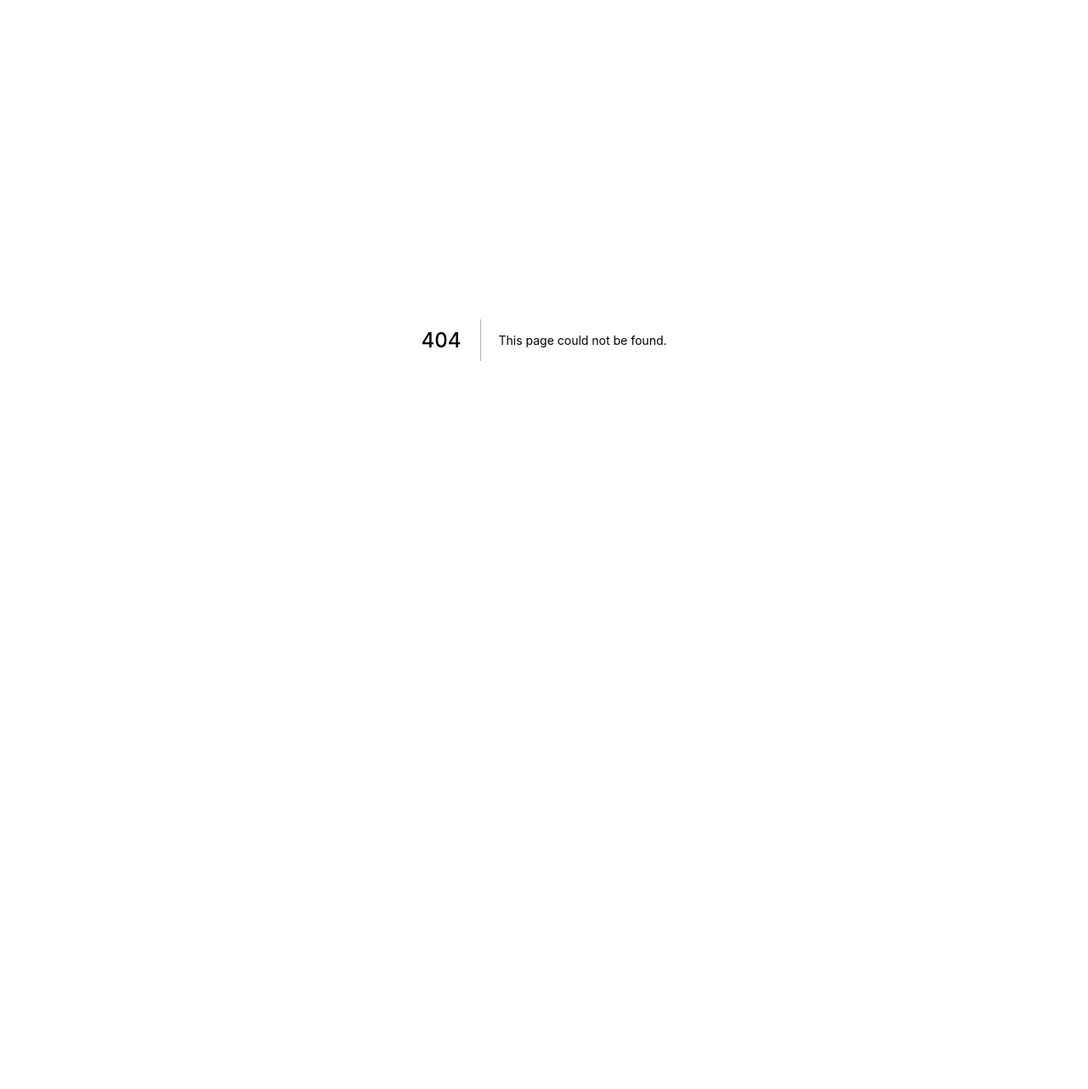
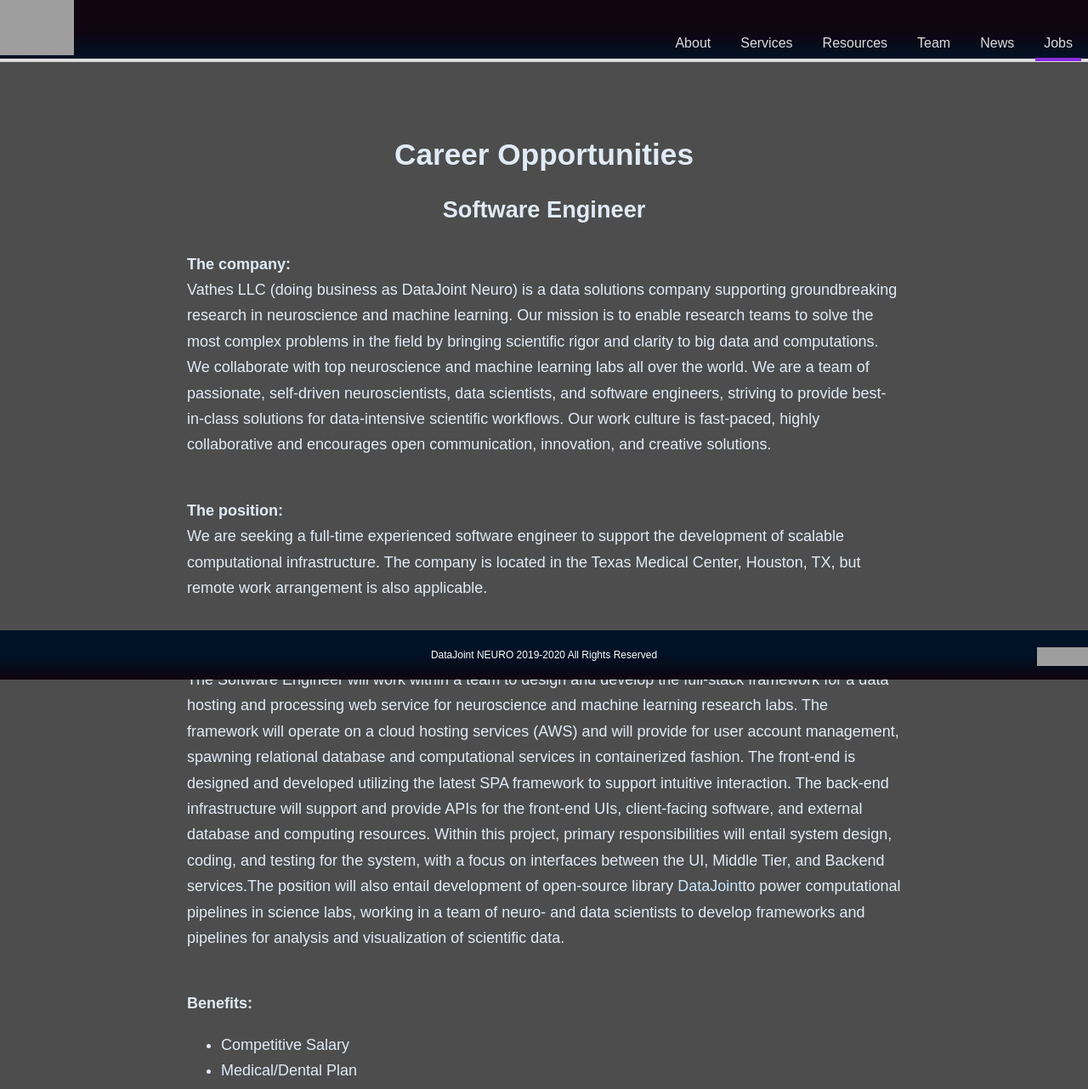
Before and after one commit to vathes/djneuro, a Next.js app: page /jobs in a window 1280 px wide. Before the commit this address had no page. Shown: the top 1282 px of the page at 85% size. Before the commit the page ends 800 px from the top, so only its background shows below. Built offline with nearby package versions, Linux system fonts and the light colour scheme; grey boxes are pictures that could not be loaded.

Commit message:
add a jobs endpoint with new posting

```diff
--- a/components/Navigation.js
+++ b/components/Navigation.js
@@ -166,6 +166,9 @@
                         <div className="linkWrap">
                             <ActiveLink href="/news">News</ActiveLink>
                         </div>
+                        <div className="linkWrap">
+                            <ActiveLink href="/jobs">Jobs</ActiveLink>
+                        </div>
                         {/* <Link href="/about">
                             <a className="linkStyle" style={this.isInView('/about')}>About</a>
                         </Link>
--- /dev/null
+++ b/pages/jobs.js
@@ -0,0 +1,188 @@
+import Layout from '../components/Layout.js';
+
+
+const background = {
+    backgroundColor: 'rgba(0, 0, 0, 0.65)',
+    padding: '60px 40px',
+    color: '#E1EBF7',
+    position: 'relative'
+};
+
+
+const About = () => (
+    <Layout>
+
+        <div style={background}>
+            <h2>Career Opportunities</h2>
+
+            <h3>Software Engineer</h3>
+            <div className="job-section">
+                <p className="job-description">
+                    <b>The company:</b><br />Vathes LLC (doing business as DataJoint Neuro) is a data solutions company supporting groundbreaking research in neuroscience and
+                    machine learning. Our mission is to enable research teams to solve the most complex problems in the field by bringing scientific
+                    rigor and clarity to big data and computations. We collaborate with top neuroscience and machine learning labs all over the world.
+                    We are a team of passionate, self-driven neuroscientists, data scientists, and software engineers, striving to provide best-in-class
+                    solutions for data-intensive scientific workflows. Our work culture is fast-paced, highly collaborative and encourages open
+                    communication, innovation, and creative solutions.
+                </p>
+
+            </div>
+            <div className="job-section">
+                <p className="job-description">
+                    <b>The position:</b><br />We are seeking a full-time experienced software engineer to support the development of scalable computational
+                    infrastructure. The company is located in the Texas Medical Center, Houston, TX, but remote work arrangement
+                    is also applicable.
+                </p>
+            </div>
+
+            <div className="job-section">
+                <p className="job-description">
+                    <b>Responsibilities:</b><br />The Software Engineer will work within a team to design and develop the full-stack framework for a data hosting and
+                    processing web service for neuroscience and machine learning research labs. The framework will operate on a cloud
+                    hosting services (AWS) and will provide for user account management, spawning relational database and computational
+                    services in containerized fashion. The front-end is designed and developed utilizing the latest SPA framework to support
+                    intuitive interaction. The back-end infrastructure will support and provide APIs for the front-end UIs, client-facing
+                    software, and external database and computing resources. Within this project, primary responsibilities will entail
+                    system design, coding, and testing for the system, with a focus on interfaces between the UI, Middle Tier, and Backend
+                    services.The position will also entail development of open-source library <a target="_blank" href="https://datajoint.io">DataJoint</a>
+                    to power computational pipelines in science labs, working in a team of neuro- and data scientists to develop frameworks
+                    and pipelines for analysis and visualization of scientific data.
+                </p>
+            </div>
+            <div className="job-section">
+                <p className="job-description">
+                    <b>Benefits:</b><br />
+                    <ul>
+                        <li>Competitive Salary</li>
+                        <li>Medical/Dental Plan</li>
+                        <li>Flexible Remote Work Options</li>
+                    </ul>
+                </p>
+            </div>
+            <div className="job-section">
+                <p className="job-description list-bottom">
+
+                    <b>Qualifications:</b><br />
+                    Required:
+                    <ul>
+                        <li>Strong background in software development (2+ years of demonstrated relevant professional experience)</li>
+                        <li>B.S.+  in Computer Science or a related field</li>
+                        <li>Proficiency in JavaScript and Python</li>
+                        <li>Proficiency in a system programming language (e.g. C/C++, Rust, Go)</li>
+                        <li>Working knowledge of algorithms and data structures</li>
+                        <li>Experience with GNU/Linux operating systems</li>
+                        <li>Experience with full-stack web development</li>
+                        <li>Experience in Node.js or equivalent back-end server framework</li>
+                        <li>Experience with SPA frameworks (e.g. React or Angular)</li>
+                        <li>Experience in test-driven development</li>
+                        <li>Experience developing in teams</li>
+                    </ul>
+                </p>
+            </div>
+            <div className="job-section">
+                <p className="job-description list-bottom">Preferred:
+                    <ul>
+                        <li>Experience in open source software development</li>
+                        <li>Experience with collaborative development process (e.g. GitHub, pull-request based development flow)</li>
+                        <li>Experience in scientific programming (e.g. NumPy/SciPy, MATLAB) and visualizations (e.g. Matplotlib, Plotly)</li>
+                        <li>Experience in networking and database management</li>
+                        <li>Experience in cloud computing (e.g. AWS)</li>
+                        <li>Experience in Docker/Kubernetes</li>
+                    </ul>
+                </p>
+            </div>
+            <div className="job-section">
+                <p className="job-description">
+                    <a href="mailto:jobs@vathes.com?subject=Interested in applying for the Software Engineer position" target="_blank" role="button">
+                    <button className="apply-button">Contact Us</button>
+                    </a>
+                </p>
+            </div>
+        </div >
+
+        <style jsx>{`
+            a {
+                text-decoration: none;
+                color: #CAE7FF; // light bluish grey
+            }
+
+            a:hover {
+                color: #41B0F7 ;
+            }
+
+            div {
+                background-repeat: no-repeat;
+                background-size: cover;
+                color: #E1EBF7;  // blueish muted white
+            }
+
+            div.job-section {
+            }
+
+            h2 {
+                font-size: 2.2rem;
+                m
+            }
+            h3 {
+                font-size: 1.7rem;
+            }
+
+            p.job-description {
+                text-align: left;
+                padding: 5px 15% 2%;
+                font-size: 18px;
+                line-height: 1.9rem;
+            }
+
+            p.job-description.list-bottom {
+                padding: 5px 15%;
+                margin-top: -1em;
+            }
+
+            button.apply-button {
+                padding: 30px 60px;
+                background-color: blueviolet;
+                color: white;
+                font-size: 1.3rem;
+                margin-top: 2%;
+                margin-bottom: 30px;
+                border-radius: 5px;
+                border: 0px;
+            }
+
+            button.apply-button:hover {
+                background-color: #701ac0;
+                cursor: pointer;
+            }
+
+            @media (max-width: 1440px) {
+
+            }
+            @media (max-width: 768px) {
+                h3 {
+                    font-size: 1.3rem;
+                }
+
+                p.job-description {
+                    font-size: 1rem;
+                    line-height: 1.9rem;
+                    padding: 5px 7% 1.5%;
+                }
+            }
+            @media (max-width: 480px) {
+                h3 {
+                    font-size: 1.2rem;
+                }
+
+                p.job-description {
+                    font-size: 0.95rem;
+                    line-height: 1.5rem;
+                    padding: 5px 3% 1%;
+                }
+            }
+
+        `}</style>
+        </Layout>
+);
+
+export default About;
```
Also changed, not shown: 1 other file (tests, documents, lock files or other folders).
